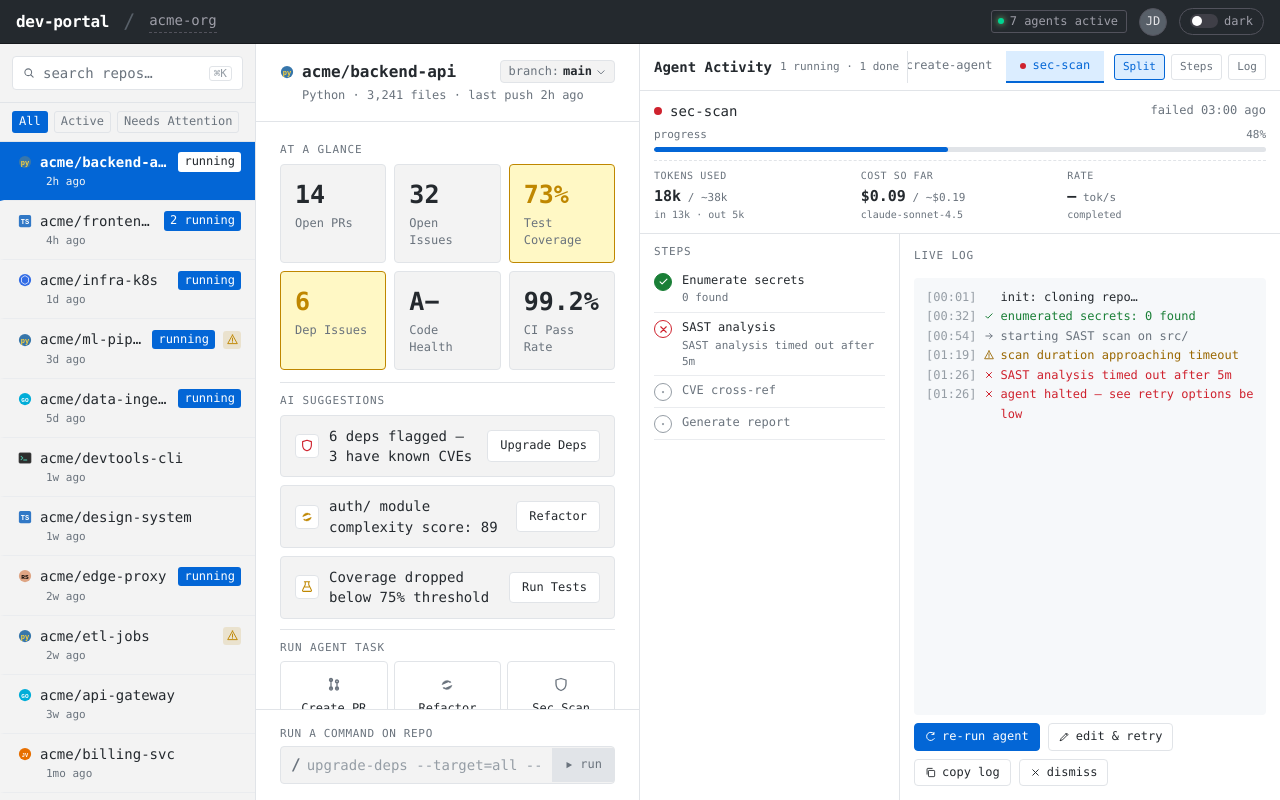
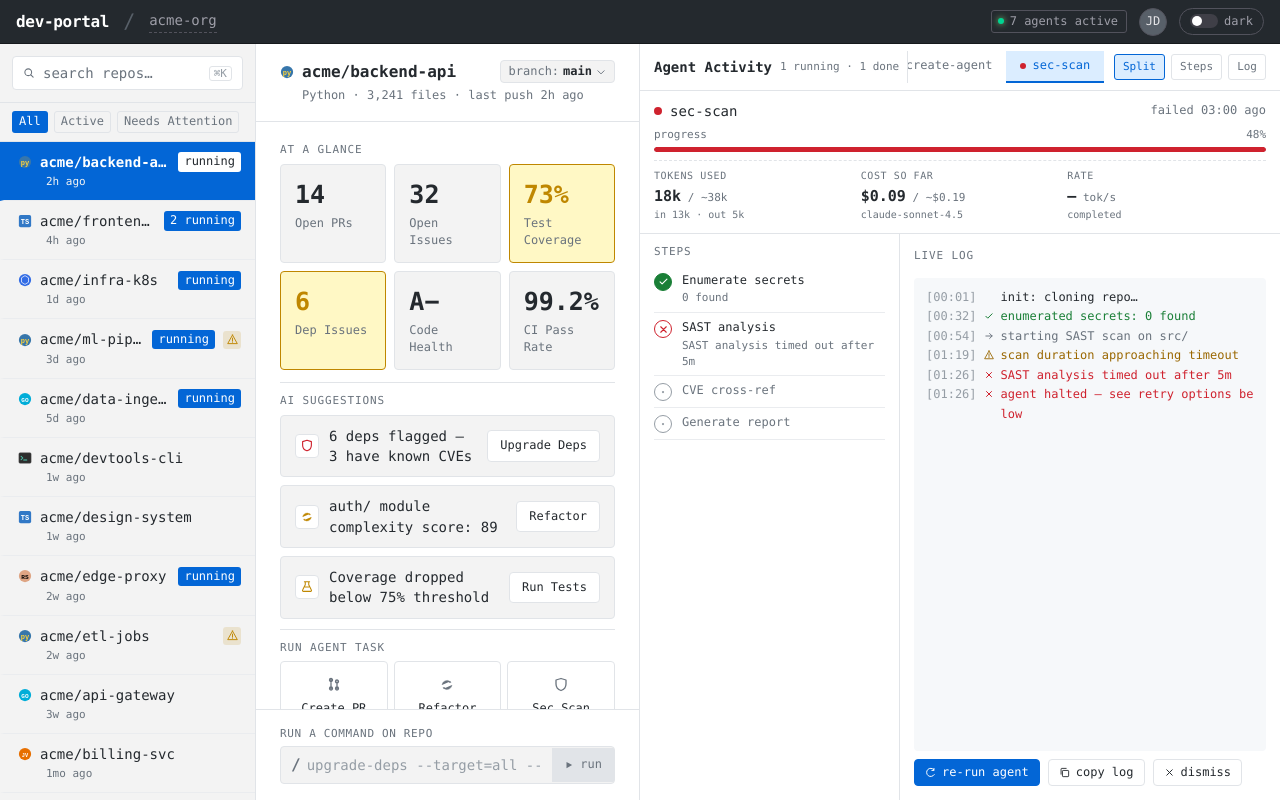
Before and after one commit to benrondeau/agentic-developer-portal, a React app: page /repo/backend-api in a window 1280 px wide. Built offline with nearby package versions, Linux system fonts and the light colour scheme; the HTML template or start-up script is replaced by a standard one.

Commit message:
Fix progress bar/dots

```diff
--- a/src/components/agents/AgentMeta.tsx
+++ b/src/components/agents/AgentMeta.tsx
@@ -38,7 +38,10 @@ export function AgentMeta({ run }: { run: AgentRun }) {
         <span>progress</span>
         <span>{Math.round(run.pct)}%</span>
       </div>
-      <ProgressBar pct={run.pct} tone={run.status === 'done' ? 'done' : 'accent'} />
+      <ProgressBar
+        pct={run.pct}
+        tone={run.status === 'done' ? 'done' : run.status === 'error' ? 'error' : 'accent'}
+      />
 
       <div className="mt-2 grid grid-cols-3 gap-2 border-t border-dashed border-border pt-2">
         <MetaCell
--- a/src/components/agents/AgentTab.tsx
+++ b/src/components/agents/AgentTab.tsx
@@ -1,13 +1,7 @@
 import { useEffect, useRef } from 'react'
 import type { AgentRunStatus } from '../../types/agent.ts'
+import { STATUS_DOT } from './statusDot.ts'
 import { cn } from '../../utils/cn.ts'
-
-const statusDot: Record<AgentRunStatus, string> = {
-  running: 'bg-green animate-pulse-soft',
-  done: 'bg-muted',
-  error: 'bg-red',
-  aborted: 'bg-muted',
-}
 
 type AgentTabProps = {
   label: string
@@ -40,7 +34,7 @@ export function AgentTab({ label, status, active, onClick }: AgentTabProps) {
           : 'border-transparent bg-transparent text-muted hover:text-text',
       )}
     >
-      <span className={cn('h-1.5 w-1.5 flex-shrink-0 rounded-full', statusDot[status])} />
+      <span className={cn('h-1.5 w-1.5 flex-shrink-0 rounded-full', STATUS_DOT[status])} />
       {label}
     </button>
   )
--- a/src/components/agents/AgentToolbar.tsx
+++ b/src/components/agents/AgentToolbar.tsx
@@ -48,7 +48,6 @@ export function AgentToolbar({ run }: { run: AgentRun }) {
       {run.status === 'error' && (
         <Button label="re-run agent" variant="primary" small icon="refresh" onClick={openRetryConfirm} />
       )}
-      {run.status === 'error' && <Button label="edit & retry" small icon="edit" />}
       <Button
         label={copied ? 'copied!' : 'copy log'}
         small
--- /dev/null
+++ b/src/components/agents/statusDot.ts
@@ -0,0 +1,18 @@
+import type { AgentRunStatus } from '../../types/agent.ts'
+
+/**
+ * Tailwind class set per agent status for the small circle shown next to an
+ * agent's name. Shared by the drawer, the tab bar, and the meta panel so the
+ * three call sites tell the same color story:
+ *
+ *   running → pulsing accent (matches the in-flight progress bar)
+ *   done    → solid green   (matches the completed progress bar)
+ *   error   → solid red     (matches the failed progress bar)
+ *   aborted → solid muted   (stopped before completion — neither success nor failure)
+ */
+export const STATUS_DOT: Record<AgentRunStatus, string> = {
+  running: 'animate-pulse-soft bg-accent',
+  done: 'bg-green',
+  error: 'bg-red',
+  aborted: 'bg-muted',
+}
--- a/src/components/drawers/GlobalAgentsDrawer.tsx
+++ b/src/components/drawers/GlobalAgentsDrawer.tsx
@@ -4,6 +4,7 @@ import { DrawerShell } from './DrawerShell.tsx'
 import { LanguageIcon } from '../repos/LanguageIcon.tsx'
 import { Icon } from '../primitives/Icon.tsx'
 import { ProgressBar } from '../primitives/ProgressBar.tsx'
+import { STATUS_DOT } from '../agents/statusDot.ts'
 import { useAgentRuntime } from '../../hooks/useAgentRuntime.ts'
 import { repos } from '../../data/repos.ts'
 import { formatElapsed } from '../../utils/format.ts'
@@ -26,9 +27,12 @@ type GlobalAgentsDrawerProps = {
 
 export function GlobalAgentsDrawer({ onClose }: GlobalAgentsDrawerProps) {
   const navigate = useNavigate()
-  const { runs } = useAgentRuntime()
+  const { runs, activeAgentCount } = useAgentRuntime()
   const now = useNow(true, 1000)
-  const [filter, setFilter] = useState<StatusFilter>('all')
+  // Default to the 'running' filter so the rows visible on open match the
+  // "X agents active" count in the NavBar. Both ultimately read from
+  // `activeAgentCount` so they can't drift.
+  const [filter, setFilter] = useState<StatusFilter>('running')
 
   const matcher = FILTERS.find((f) => f.id === filter)?.matches ?? (() => true)
   const filteredRuns = runs.filter((r) => matcher(r.status))
@@ -41,10 +45,12 @@ export function GlobalAgentsDrawer({ onClose }: GlobalAgentsDrawerProps) {
     .filter((group) => group.agents.length > 0)
 
   // Counts shown in the filter chips reflect the full run set, not the filtered one,
-  // so the user can see how many agents fall under each tab before clicking.
+  // so the user can see how many agents fall under each tab before clicking. The
+  // 'running' count is sourced from context (`activeAgentCount`) so it stays in
+  // lock-step with the NavBar's number.
   const counts: Record<StatusFilter, number> = {
     all: runs.length,
-    running: runs.filter((r) => r.status === 'running').length,
+    running: activeAgentCount,
     done: runs.filter((r) => r.status === 'done').length,
     error: runs.filter((r) => r.status === 'error' || r.status === 'aborted').length,
   }
@@ -58,9 +64,6 @@ export function GlobalAgentsDrawer({ onClose }: GlobalAgentsDrawerProps) {
     <DrawerShell side="right" width={320} onClose={onClose}>
       <div className="flex flex-shrink-0 items-center gap-2 border-b border-border px-4 py-3">
         <span className="flex-1 font-mono text-[15px] font-semibold text-text">Active Agents</span>
-        <span className="font-mono text-[11px] text-muted">
-          {counts.running} running · {counts.done} done
-        </span>
         <button
           type="button"
           onClick={onClose}
@@ -138,19 +141,14 @@ function GlobalAgentRow({ agent, now, onClick }: { agent: AgentRun; now: number;
     >
       <div className="mb-1 flex items-center gap-2">
         <span
-          className={cn(
-            'h-1.5 w-1.5 flex-shrink-0 rounded-full',
-            agent.status === 'running'
-              ? 'animate-pulse-soft bg-accent'
-              : 'border-[1.5px] border-muted bg-transparent',
-          )}
+          className={cn('h-1.5 w-1.5 flex-shrink-0 rounded-full', STATUS_DOT[agent.status])}
         />
         <span className="flex-1 font-mono text-[12px] text-text">{agent.label}</span>
         <span className="font-mono text-[11px] text-muted">{elapsedLabel}</span>
       </div>
       <ProgressBar
         pct={agent.pct}
-        tone={agent.status === 'done' ? 'muted' : 'accent'}
+        tone={agent.status === 'done' ? 'done' : agent.status === 'error' ? 'error' : 'accent'}
         height={4}
         className="ml-3.5"
       />
--- a/src/components/primitives/ProgressBar.tsx
+++ b/src/components/primitives/ProgressBar.tsx
@@ -2,19 +2,29 @@ import { cn } from '../../utils/cn.ts'
 
 type ProgressBarProps = {
   pct: number
-  /** when 'done', shows green; otherwise accent. */
-  tone?: 'accent' | 'done' | 'muted'
+  /** 'done' = green, 'error' = red (always 100%), 'muted' = gray, default = accent. */
+  tone?: 'accent' | 'done' | 'error' | 'muted'
   className?: string
   height?: number
 }
 
 export function ProgressBar({ pct, tone = 'accent', className, height = 5 }: ProgressBarProps) {
-  const fillClass = tone === 'done' ? 'bg-green' : tone === 'muted' ? 'bg-muted' : 'bg-accent'
+  const fillClass =
+    tone === 'done'
+      ? 'bg-green'
+      : tone === 'error'
+        ? 'bg-red'
+        : tone === 'muted'
+          ? 'bg-muted'
+          : 'bg-accent'
+  // A failed run shouldn't appear half-finished or in the in-progress accent — the
+  // bar fills the full track in red so the failed state reads at a glance.
+  const width = tone === 'error' ? 100 : Math.max(0, Math.min(100, pct))
   return (
     <div className={cn('overflow-hidden rounded-[3px] bg-border', className)} style={{ height }}>
       <div
         className={cn('h-full rounded-[3px] transition-[width] duration-300 ease-out', fillClass)}
-        style={{ width: `${Math.max(0, Math.min(100, pct))}%` }}
+        style={{ width: `${width}%` }}
       />
     </div>
   )
```
